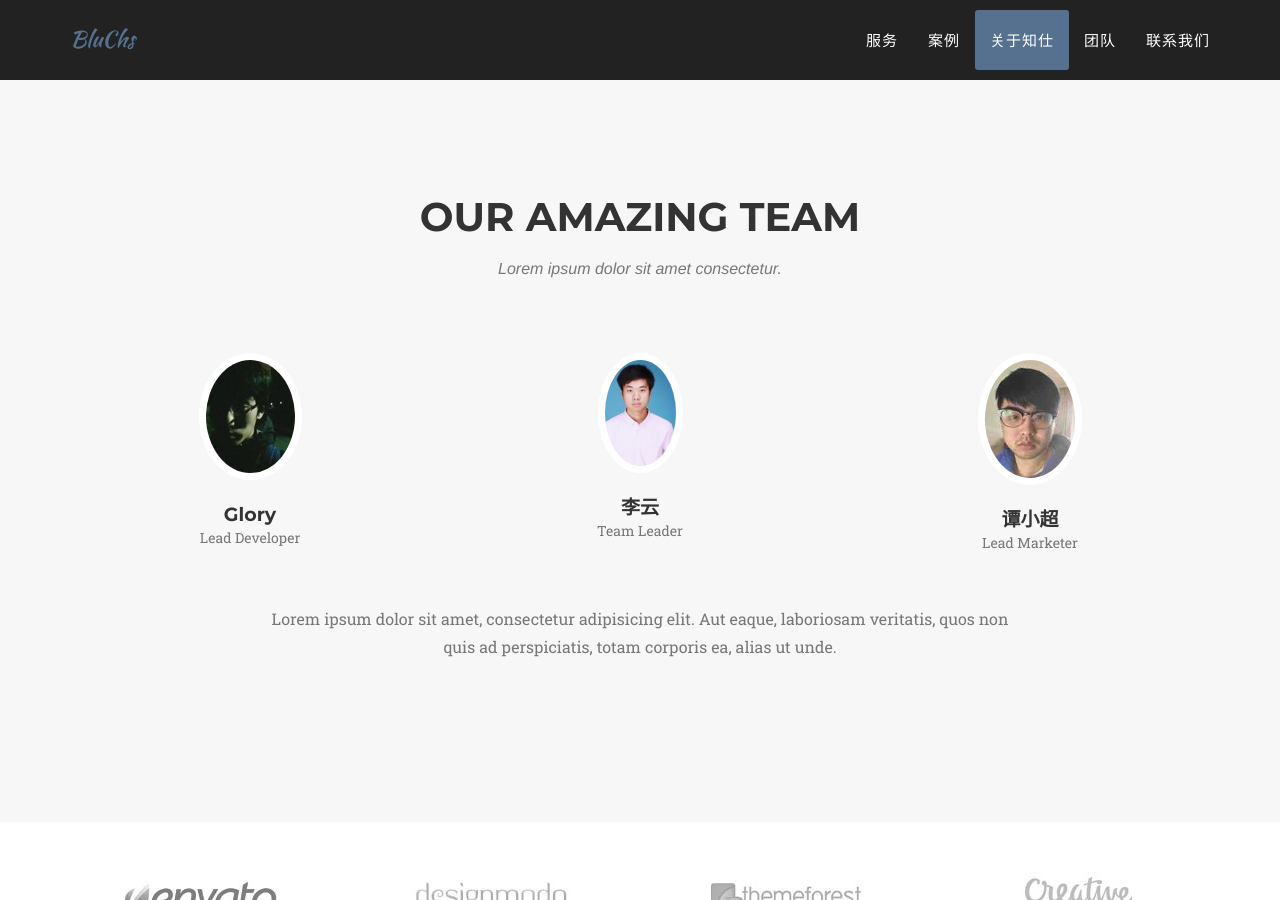
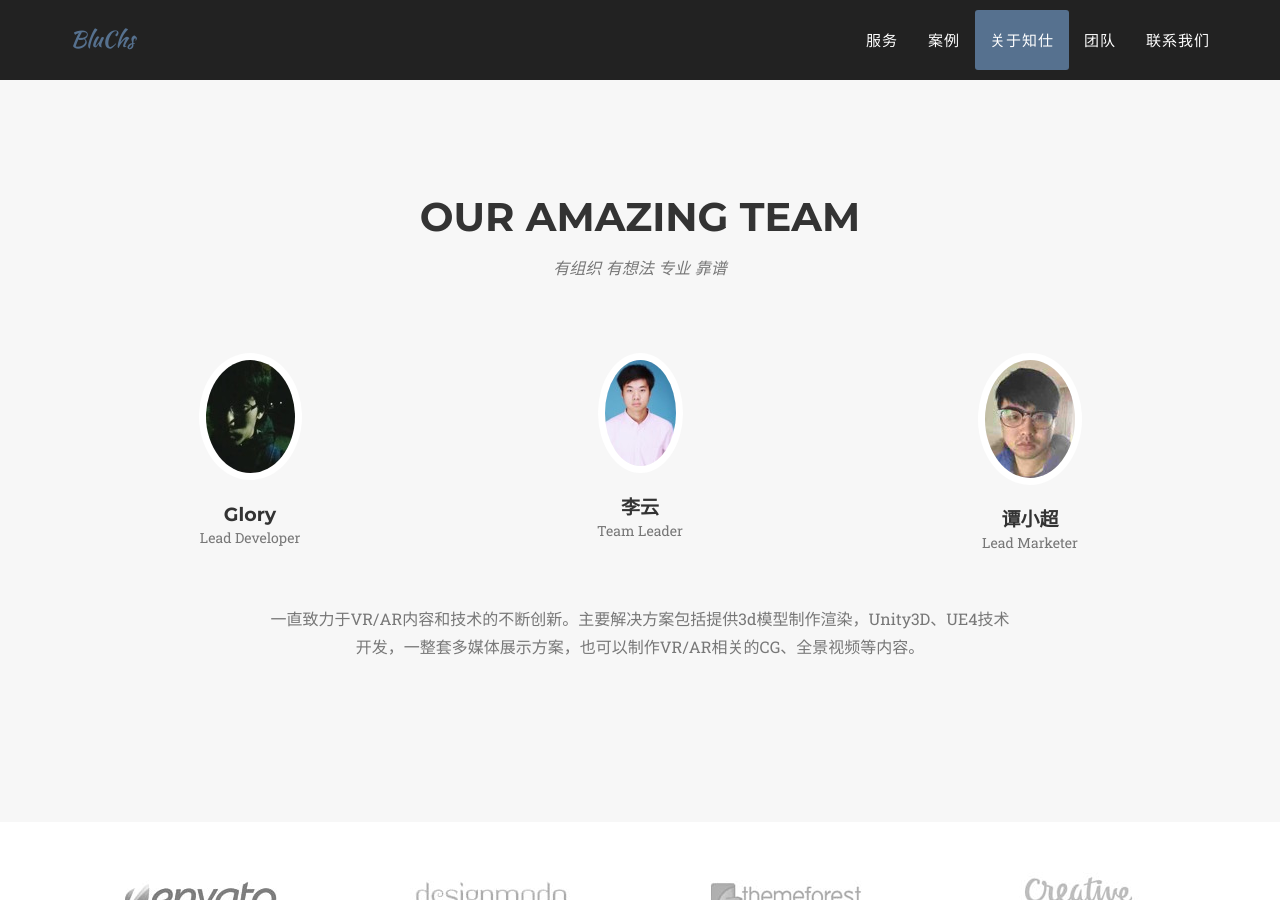
Before and after one commit to hahabafeite/hahabafeite.github.io, a Jekyll site: the page built from index.html, in a window 1280 px wide and 900 px high, scrolled down 4414 px. Built offline with Jekyll 4.4.1, drawn with Linux system fonts in a browser that asks for light colours; some web fonts are replaced.

Commit message:
Update team.html

```diff
--- a/_includes/team.html
+++ b/_includes/team.html
@@ -4,7 +4,7 @@
             <div class="row">
                 <div class="col-lg-12 text-center">
                     <h2 class="section-heading">Our Amazing Team</h2>
-                    <h3 class="section-subheading text-muted">Lorem ipsum dolor sit amet consectetur.</h3>
+                    <h3 class="section-subheading text-muted">有组织 有想法 专业 靠谱</h3>
                 </div>
             </div>
             <div class="row">
@@ -30,7 +30,7 @@
             </div>
             <div class="row">
                 <div class="col-lg-8 col-lg-offset-2 text-center">
-                    <p class="large text-muted">Lorem ipsum dolor sit amet, consectetur adipisicing elit. Aut eaque, laboriosam veritatis, quos non quis ad perspiciatis, totam corporis ea, alias ut unde.</p>
+                    <p class="large text-muted">一直致力于VR/AR内容和技术的不断创新。主要解决方案包括提供3d模型制作渲染，Unity3D、UE4技术开发，一整套多媒体展示方案，也可以制作VR/AR相关的CG、全景视频等内容。</p>
                 </div>
             </div>
         </div>
```
